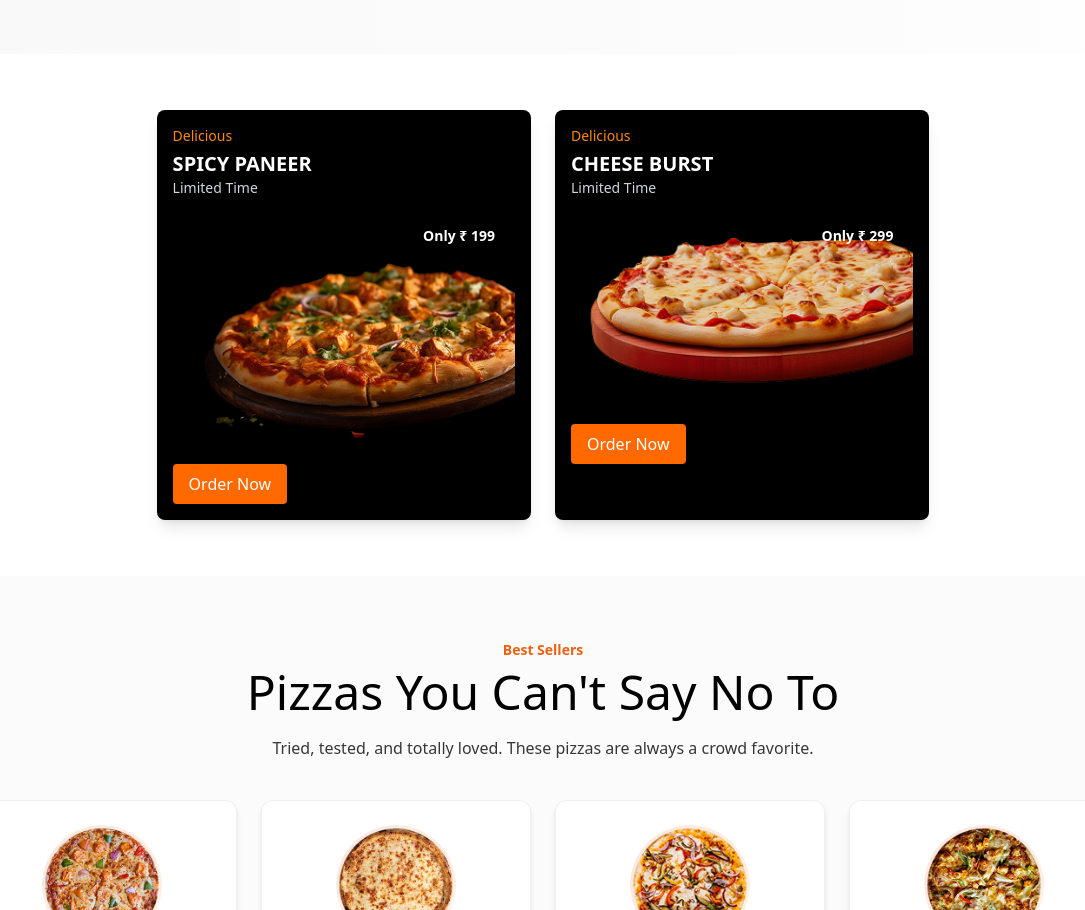
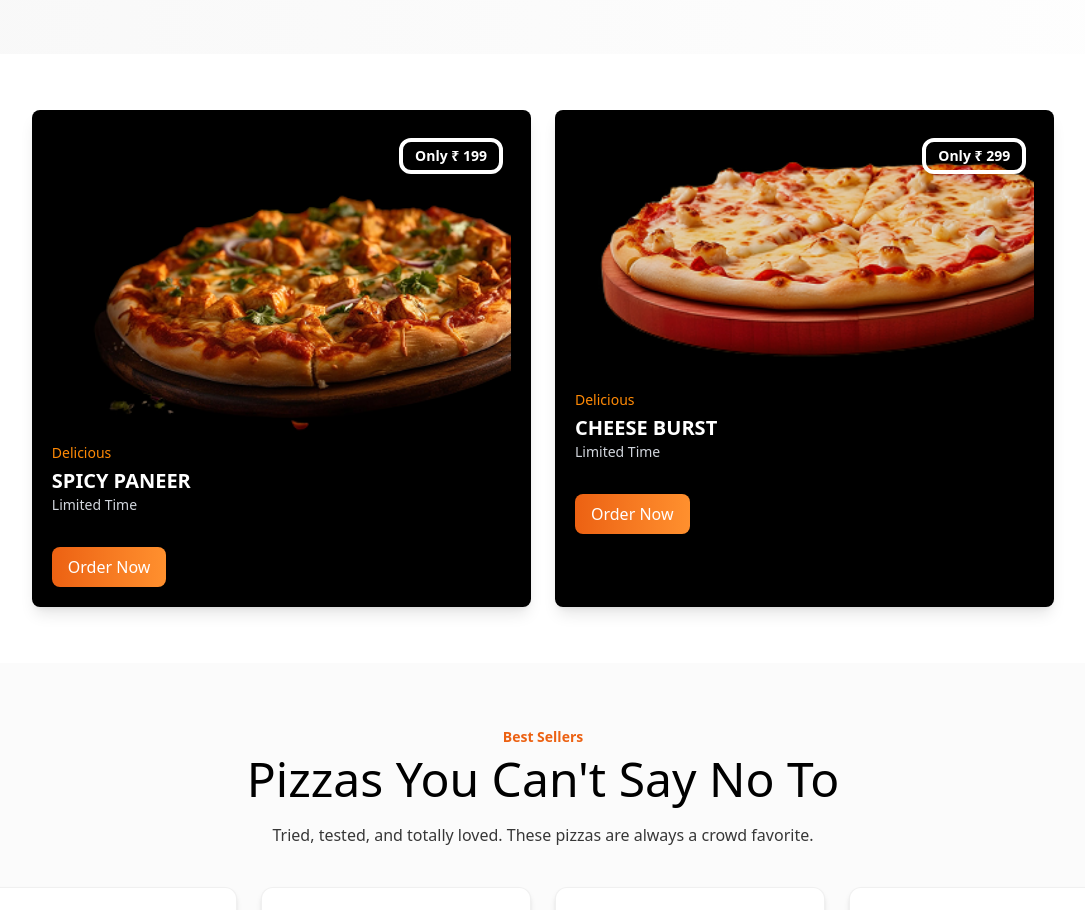
Before and after one commit to sunita0987/pizza-nest, a React (Vite) app: page / in a window 1280 px wide. Shown: the part 1263-2173 px from the top of the page, without its empty margins (97-1182 px from the left). Built offline with nearby package versions, Linux system fonts and the light colour scheme.

Commit message:
first commit

```diff
--- a/src/Pages/Card.jsx
+++ b/src/Pages/Card.jsx
@@ -1,6 +1,6 @@
-import React from "react";
-import PizzaCard from "../components/PizzaCard";
-import spicyPaneerImg from "../assets/images/spicypanner.png";
+ import React from "react";
+ import PizzaCard from "../components/PizzaCard";
+ import spicyPaneerImg from "../assets/images/spicypanner.png";
 import cheeseBurstImg from "../assets/images/cheese.png";
 
 const Card = () => {
--- a/src/components/Menu.jsx
+++ b/src/components/Menu.jsx
@@ -1,5 +1,5 @@
 import React from "react";
-import { CRAVINGS_DATA } from "../utils/helper.js";
+import { CRAVINGS_DATA } from "../utils/helper";
 import { useState } from "react";
 
 export const PIZZA_CTY = [
--- a/src/components/PizzaCard.jsx
+++ b/src/components/PizzaCard.jsx
@@ -1,18 +1,17 @@
 import React from "react";
-
 const PizzaCard = ({ name, price, image }) => {
   return (
-    <div className=" bg-black text-white rounded-lg shadow-lg p-4 w-full sm:w-[45%] md:w-[40%] lg:w-[30%]">
+    <div className=" bg-[#000000] text-[#ffffff] rounded-lg shadow-lg p-5  w-full sm:w-[45%] md:w-[40%] lg:w-[40%]">
+      <div className="relative">
+        <img src={image} alt={name} className="rounded-lg w-full" />
+        <div className="absolute top-2 right-2  text-[#ffffff] px-3 py-1 border-4  rounded-xl text-sm font-semibold shadow">
+          Only ₹ {price}
+        </div>
+      </div>
       <p className="text-orange-400 text-sm mb-1">Delicious</p>
       <h2 className="text-xl font-bold">{name}</h2>
       <p className="text-sm text-gray-300 mb-4">Limited Time</p>
-      <div className="relative">
-        <img src={image} alt={name} className="rounded-lg w-full" />
-        <div className="absolute top-2 right-2  text-[#ffffff] px-3 py-1 rounded-xl text-sm font-semibold shadow">
-          Only ₹ {price}
-        </div>
-      </div>
-      <button className="mt-4 bg-orange-500 hover:bg-orange-600 text-white px-4 py-2 rounded cursor-pointer">
+      <button className="  bg-gradient-to-r from-[#EC6112] to-[#FF902E] text-[#ffffff] text-center px-4 py-2 rounded-lg mt-4  cursor-pointer">
         Order Now
       </button>
     </div>
```
